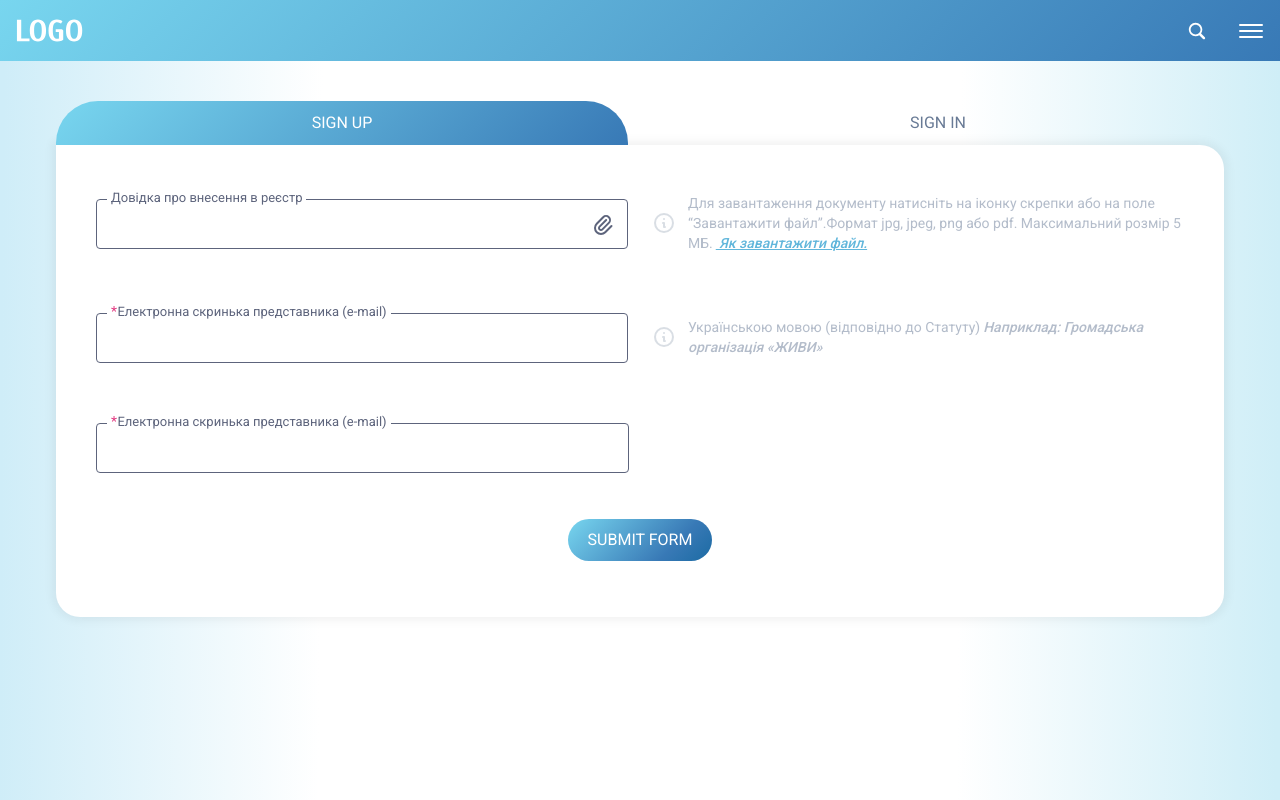
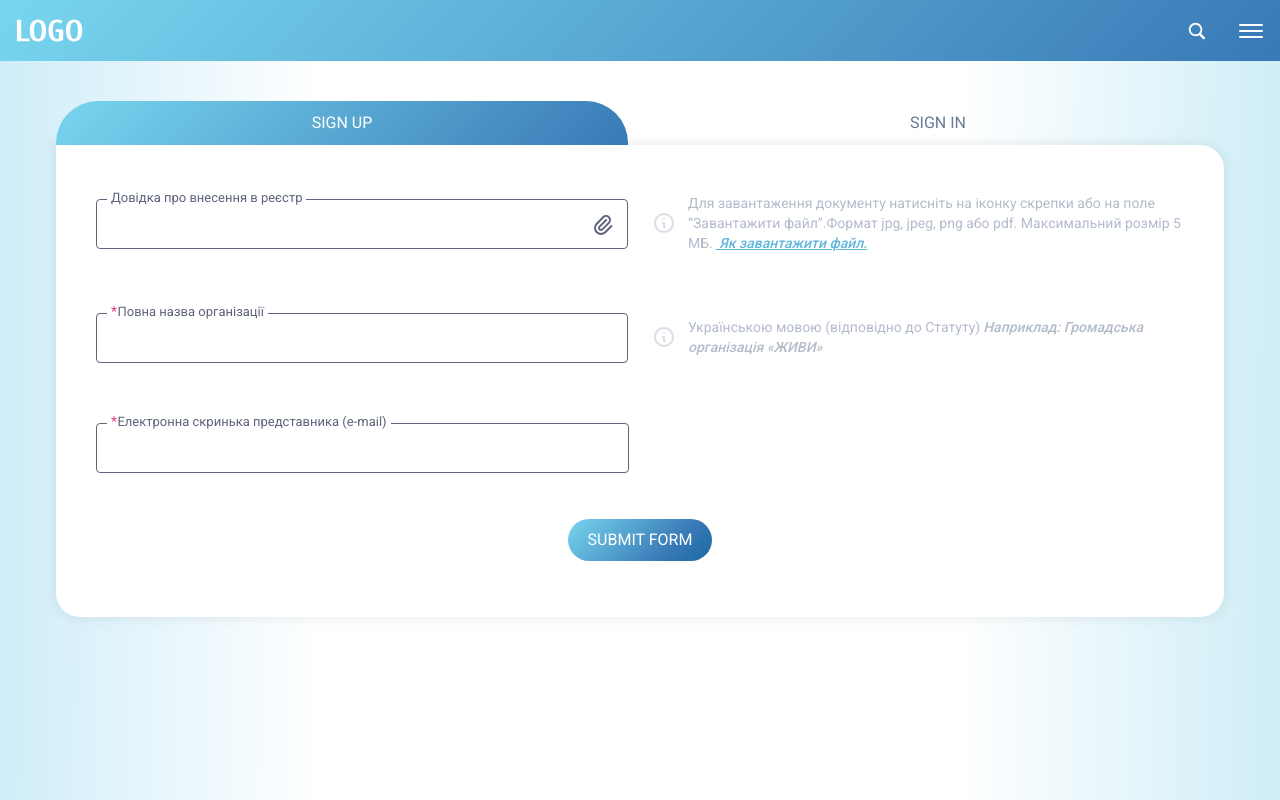
Before and after one commit to it-volunteers-ukraine/ChariERP, a Next.js app in the folder client/: page /en/sign-up in a window 1280 px wide. Built offline with nearby package versions, Linux system fonts and the light colour scheme.

Commit message:
Deleted styles

```diff
--- a/client/src/app/[locale]/(login)/sign-up/sign-up.tsx
+++ b/client/src/app/[locale]/(login)/sign-up/sign-up.tsx
@@ -23,7 +23,7 @@ const SignUp = () => {
       validationSchema={validationSchema}
     >
       {() => (
-        <Form className="flex flex-col items-center w-full">
+        <Form className="w-full">
           <div className={styles.inputWrapper}>
             <FileField
               name="file"
@@ -39,27 +39,25 @@ const SignUp = () => {
           <div className={styles.inputWrapper}>
             <InputField
               required
-              name="email"
+              name="organizationName"
               info="Українською мовою (відповідно до Статуту)"
               infoAddl="Наприклад: Громадська організація «ЖИВИ»"
-              label="Електронна скринька представника (e-mail)"
+              label="Повна назва організації"
             />
           </div>
 
-          <div className={styles.inputWrapper}>
-            <div className="laptop:w-[49%]">
-              <InputField
-                required
-                name="text"
-                label="Електронна скринька представника (e-mail)"
-              />
-            </div>
+          <div className={`${styles.inputWrapper} laptop:w-[49%]`}>
+            <InputField
+              required
+              name="email"
+              label="Електронна скринька представника (e-mail)"
+            />
           </div>
 
           <Button
             type="submit"
             styleType="primary"
-            className="uppercase"
+            className="uppercase m-auto"
             text={registration('button')}
           />
         </Form>
--- a/client/src/app/[locale]/(login)/sign-up/styles.ts
+++ b/client/src/app/[locale]/(login)/sign-up/styles.ts
@@ -1,8 +1,4 @@
 export const getStyles = () => ({
   inputWrapper:
     'w-full mb-6 tablet:mb-[34px] laptop:mb-[46px] desktop:mb-[34px] laptop:flex-row',
-  inputTextWrapper:
-    'flex justify-start items-center w-full laptop:pl-6 mt-1 laptop:mt-3.5',
-  inputText:
-    'text-[13px] tracking-[0.25px] tablet:text-[14px] leading-4 tablet:leading-5 text-input-infoDefault',
 });
```
